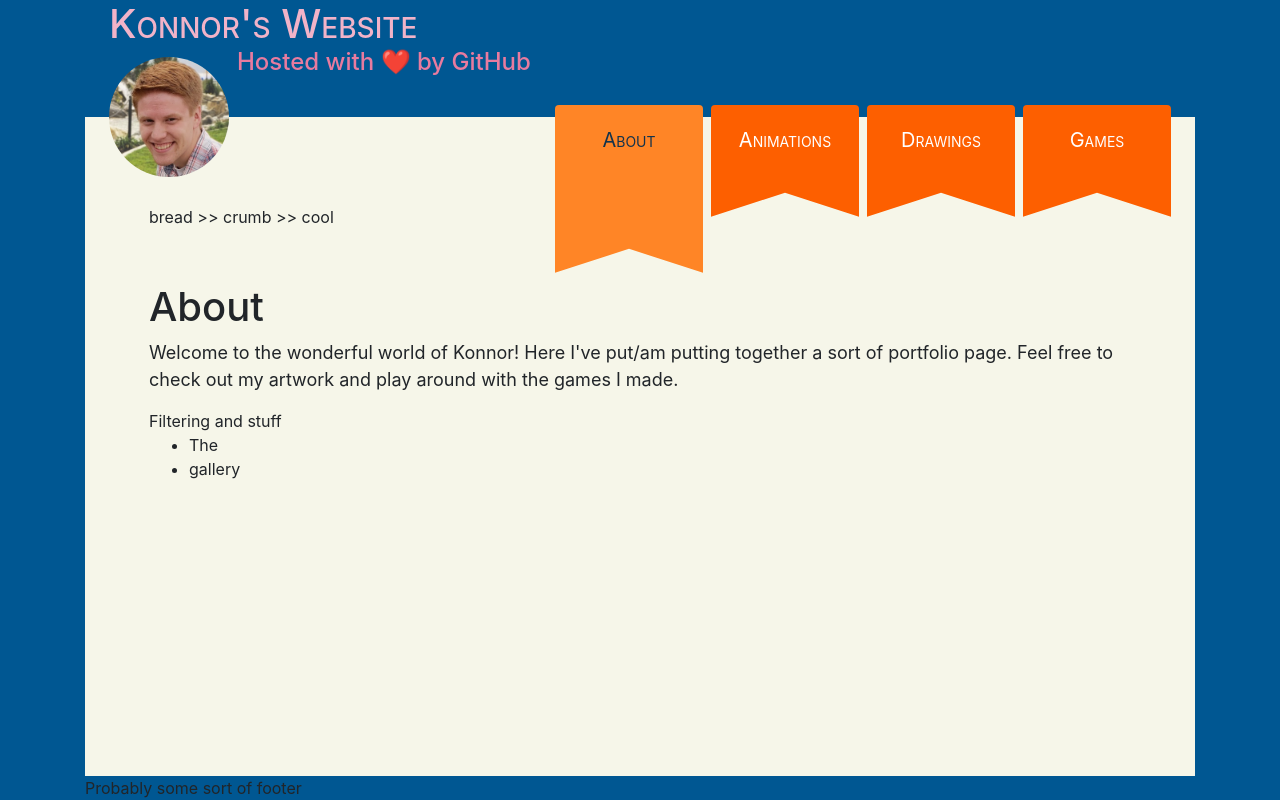
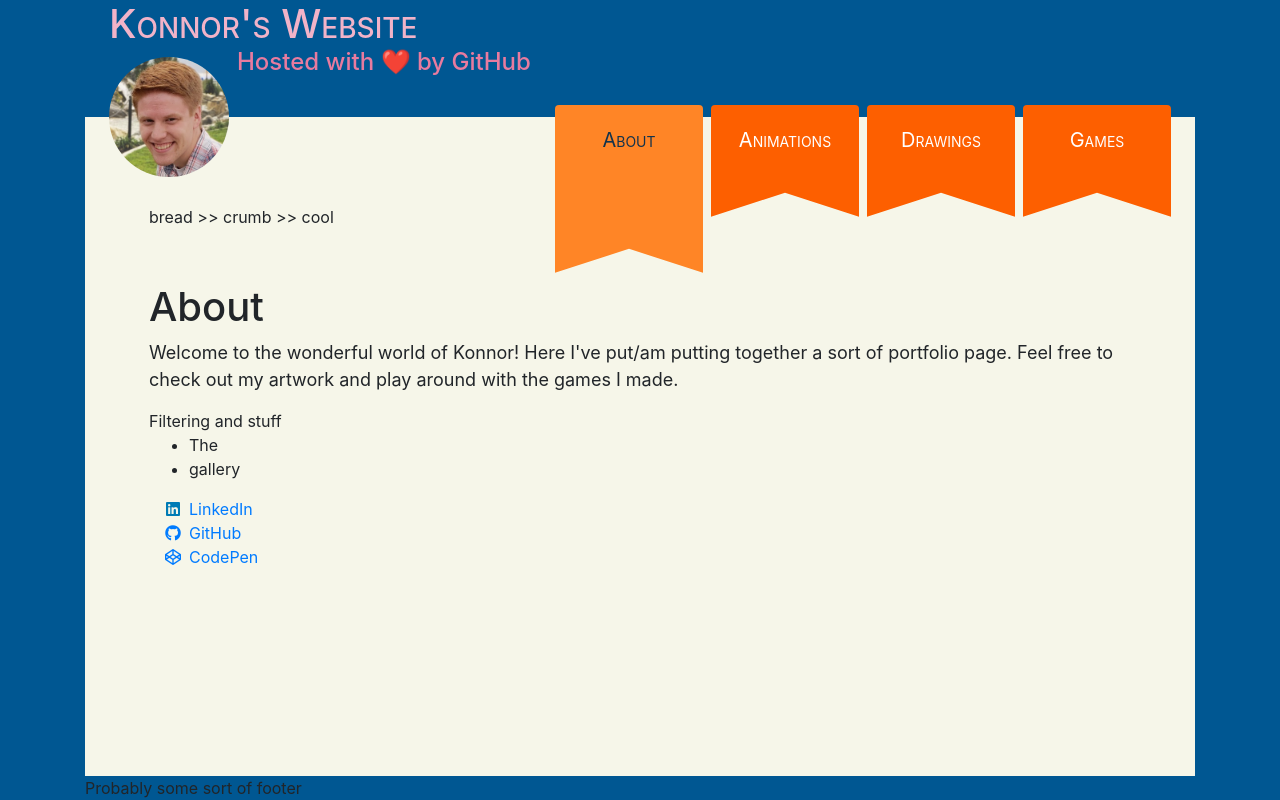
Before and after one commit to kwelsch7/konnor-website, an Angular app: page /about in a window 1280 px wide. Built offline with nearby package versions, Linux system fonts and the light colour scheme.

Commit message:
Add links to About page

```diff
--- a/src/app/about-page/about-page.component.css
+++ b/src/app/about-page/about-page.component.css
@@ -0,0 +1,3 @@
+.fa-linkedin {
+    color: #007bb5;
+}
--- a/src/app/about-page/about-page.component.html
+++ b/src/app/about-page/about-page.component.html
@@ -10,3 +10,30 @@
   <li>The</li>
   <li>gallery</li>
 </ul>
+
+<ul class="fa-ul">
+  <li>
+    <a href="https://www.linkedin.com/in/konnor-welsch-812448114" target="_blank" rel="noopener noreferrer">
+      <span class="fa-li">
+        <i class="fab fa-linkedin"></i>
+      </span>
+      LinkedIn
+    </a>
+  </li>
+  <li>
+    <a href="https://github.com/kwelsch7" target="_blank" rel="noopener noreferrer">
+      <span class="fa-li">
+        <i class="fab fa-github"></i>
+      </span>
+      GitHub
+    </a>
+  </li>
+  <li>
+    <a href="https://codepen.io/kwelsch" target="_blank" rel="noopener noreferrer">
+      <span class="fa-li">
+        <i class="fab fa-codepen"></i>
+      </span>
+      CodePen
+    </a>
+  </li>
+</ul>
--- a/src/app/nav-bar/nav-bar.component.ts
+++ b/src/app/nav-bar/nav-bar.component.ts
@@ -15,7 +15,7 @@ export class NavBarComponent implements OnInit {
   onTabChange = (tab: string) => {
     switch (tab) {
       case 'About': this.profileImgSrc = 'assets/konnor_profile_4.jpg'; break;
-      case 'Animations': this.profileImgSrc = 'assets/cardboard_homestar.png'; break;
+      case 'Animations': this.profileImgSrc = 'assets/drawings/KonnorWelsch_SelfPortrait.jpg'; break;
       case 'Drawings': this.profileImgSrc = 'assets/konnor_profile_pencil.jpg'; break;
       case 'Games': this.profileImgSrc = 'assets/foxtato_square.jpg'; break;
       default: this.profileImgSrc = null;
--- a/src/index.html
+++ b/src/index.html
@@ -8,6 +8,7 @@
   <meta name="viewport" content="width=device-width, initial-scale=1">
   <link rel="icon" type="image/x-icon" href="favicon.ico">
   <link rel="stylesheet" href="https://stackpath.bootstrapcdn.com/bootstrap/4.1.3/css/bootstrap.min.css" integrity="sha384-MCw98/SFnGE8fJT3GXwEOngsV7Zt27NXFoaoApmYm81iuXoPkFOJwJ8ERdknLPMO" crossorigin="anonymous">
+  <link rel="stylesheet" href="https://use.fontawesome.com/releases/v5.2.0/css/all.css" integrity="sha384-hWVjflwFxL6sNzntih27bfxkr27PmbbK/iSvJ+a4+0owXq79v+lsFkW54bOGbiDQ" crossorigin="anonymous">
 
   <noscript>
     <meta http-equiv="refresh" content="0;url=noscript.html">
```
Also changed, not shown: 1 other file (tests, documents, lock files or other folders).
